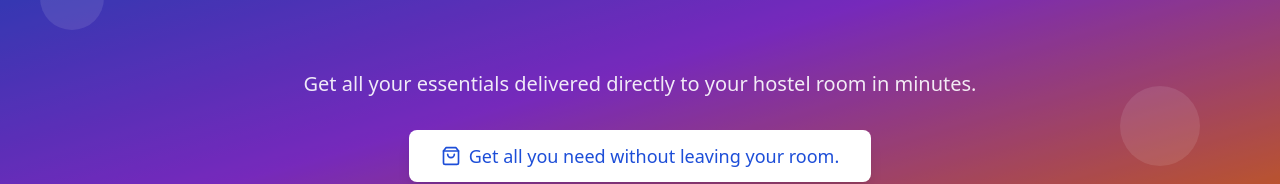
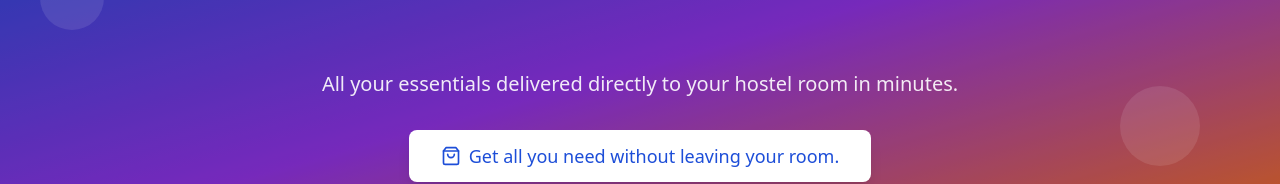
Before and after one commit to 6enard/qwetuHub, a React (Vite) app: page / in a window 1280 px wide. Shown: the part 178-362 px from the top of the page. Built offline with nearby package versions, Linux system fonts and the light colour scheme; no server answers.

Commit message:
Updated Home.tsx

```diff
--- a/src/pages/Home.tsx
+++ b/src/pages/Home.tsx
@@ -41,7 +41,7 @@ const Home: React.FC = () => {
               Everyday Supplies Delivered to Your Door
             </h1>
             <p className="text-xl mb-8 opacity-90 animate-slide-up">
-              Get all your essentials delivered directly to your hostel room in minutes.
+              All your essentials delivered directly to your hostel room in minutes.
             </p>
             <Link
               to="/products"
```
